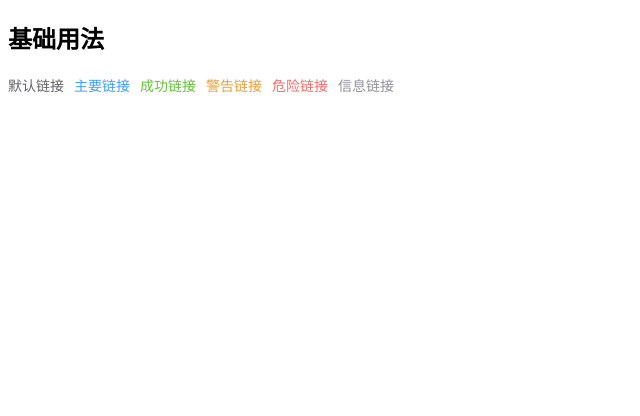
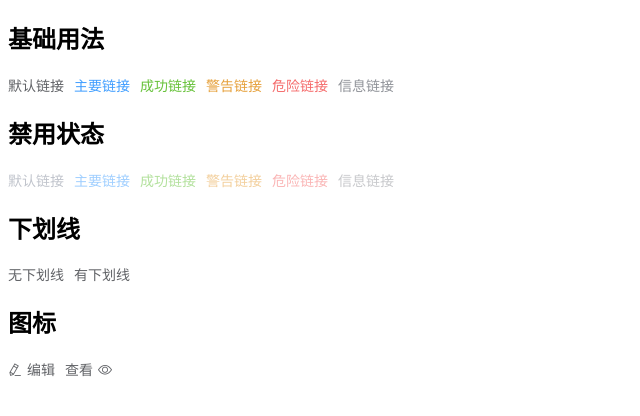
Before and after one commit to LLLLuoXi/clementUI, a Vue app: page / in a window 1280 px wide. Shown: the top 416 px of the page, without its empty margins (0-640 px from the left). Built offline with nearby package versions, Linux system fonts and the light colour scheme.

Commit message:
➕feat: 完成Link组件 禁用状态 下划线 图标

```diff
--- a/src/assets/theme-chalk/link.scss
+++ b/src/assets/theme-chalk/link.scss
@@ -16,6 +16,12 @@ $typeMap: (
   font-weight: $--link-font-weight;
   color: $--link-default-font-color;
   cursor: pointer;
+  [class*="cl-icon-"] {
+    & + span {
+      margin-left: 5px;
+    }
+  }
+
   &:hover {
     color: $--link-active-font-color;
   }
@@ -31,6 +37,12 @@ $typeMap: (
     }
   }
   @include when(disabled) {
+    cursor: not-allowed;
+    color: #c0c4cc;
+
+    // &:hover::after{
+
+    // }
   }
   @each $type, $color in $typeMap {
     @include m($type) {
@@ -43,6 +55,9 @@ $typeMap: (
           border-bottom-color: $color;
         }
       }
+      @include when(disabled) {
+        color: mix($--color-white, $color);
+      }
     }
   }
 }
--- a/src/components/clement/Link/src/Link.vue
+++ b/src/components/clement/Link/src/Link.vue
@@ -1,6 +1,6 @@
 <!--
  * @Author: luoxi
- * @LastEditTime: 2022-04-23 23:28:50
+ * @LastEditTime: 2022-04-24 22:34:10
  * @LastEditors: your name
  * @Description:
 -->
@@ -9,11 +9,12 @@
     class="cl-link"
     :class="[
       type ? `cl-link--${type}` : '',
-      { 'is-underline': underline, 'is-disabled': disabled },
+      { 'is-underline': underline && !disabled, 'is-disabled': disabled },
     ]"
     :href="href"
   >
-    <slot></slot>
+    <i v-if="icon" :class="icon"></i>
+    <span> <slot></slot></span>
   </a>
 </template>
 
@@ -28,6 +29,7 @@ export default {
     },
     type: String,
     disabled: Boolean,
+    icon: String,
   },
 };
 </script>
--- a/src/views/test/LinkT.vue
+++ b/src/views/test/LinkT.vue
@@ -1,6 +1,6 @@
 <!--
  * @Author: luoxi
- * @LastEditTime: 2022-04-23 23:03:02
+ * @LastEditTime: 2022-04-24 22:31:21
  * @LastEditors: your name
  * @Description: Link组件测试页
 -->
@@ -13,6 +13,25 @@
     <cl-link type="warning">警告链接</cl-link>
     <cl-link type="danger">危险链接</cl-link>
     <cl-link type="info">信息链接</cl-link>
+    <h2>禁用状态</h2>
+    <div>
+      <cl-link disabled>默认链接</cl-link>
+      <cl-link type="primary" disabled>主要链接</cl-link>
+      <cl-link type="success" disabled>成功链接</cl-link>
+      <cl-link type="warning" disabled>警告链接</cl-link>
+      <cl-link type="danger" disabled>危险链接</cl-link>
+      <cl-link type="info" disabled>信息链接</cl-link>
+    </div>
+    <h2>下划线</h2>
+    <div>
+      <cl-link :underline="false">无下划线</cl-link>
+      <cl-link>有下划线</cl-link>
+    </div>
+    <h2>图标</h2>
+    <div>
+      <cl-link icon="cl-icon-edit">编辑</cl-link>
+      <cl-link>查看<i class="cl-icon-view cl-icon--right"></i> </cl-link>
+    </div>
   </div>
 </template>
 
```
